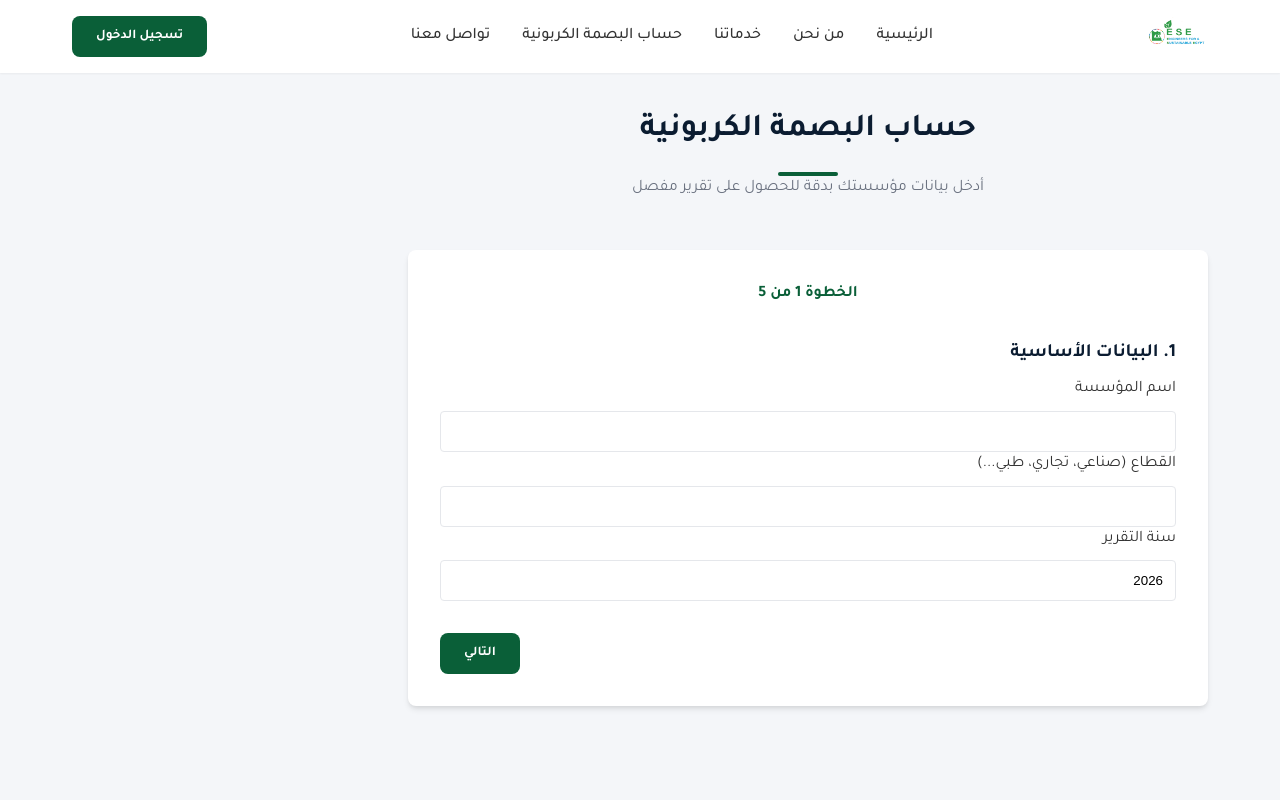
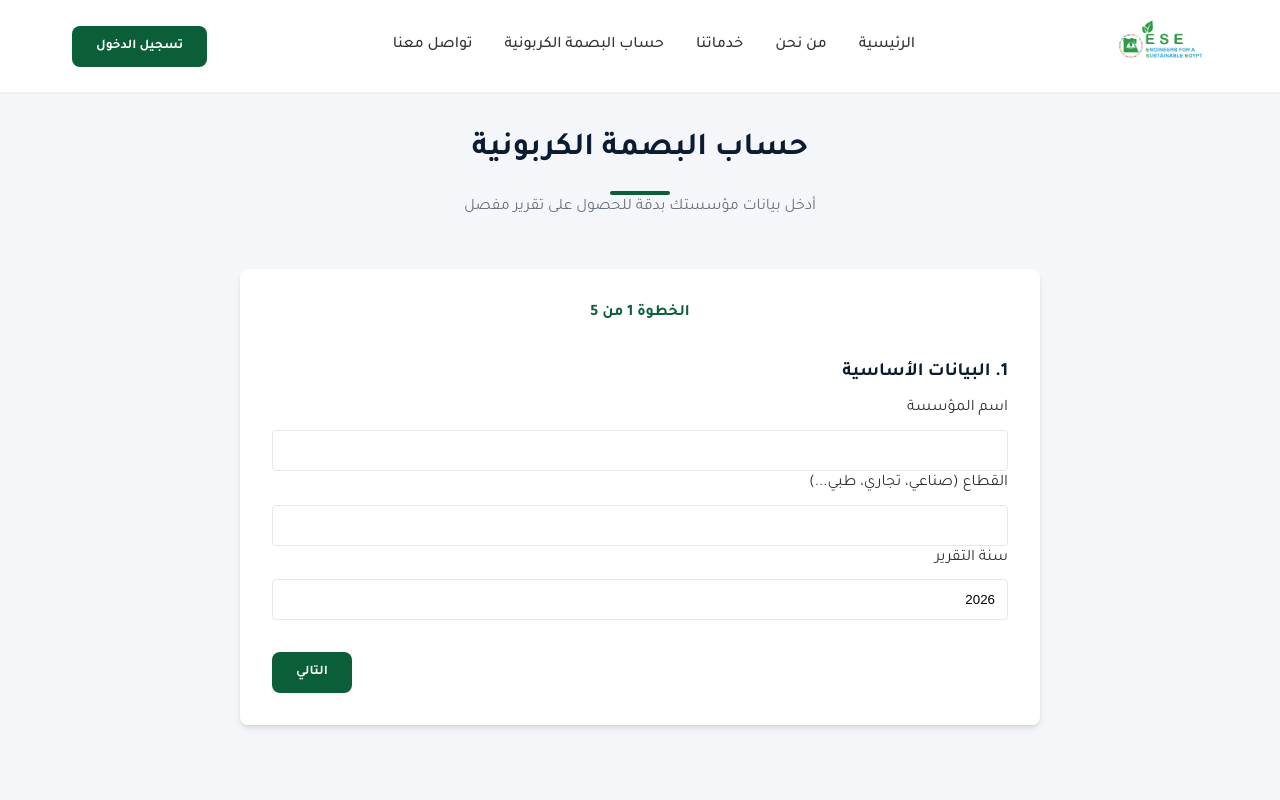
Before and after one commit to ESE-2030/carbon-footprint-platform, a React (Vite) app: page /#/calculator in a window 1280 px wide. Shown: the top 800 px of the page. Built offline with nearby package versions, Linux system fonts and the light colour scheme.

Commit message:
Center calculator, enlarge logo, and add README documentation

```diff
--- a/src/components/Navbar.jsx
+++ b/src/components/Navbar.jsx
@@ -9,7 +9,7 @@ const Navbar = () => {
         <nav className="navbar">
             <div className="navbar-container">
                 <Link to="/" className="navbar-logo">
-                    <img src={logoImage} alt="ESE Logo" style={{ height: '40px', objectFit: 'contain' }} />
+                    <img src={logoImage} alt="ESE Logo" style={{ height: '60px', objectFit: 'contain' }} />
                 </Link>
                 <ul className="navbar-menu">
                     <li><Link to="/">الرئيسية</Link></li>
--- a/src/index.css
+++ b/src/index.css
@@ -89,6 +89,9 @@ main {
     max-width: 1200px;
     margin: 0 auto;
     width: 100%;
+    display: flex;
+    flex-direction: column;
+    align-items: center;
 }
 
 /* Buttons */
--- a/src/pages/Calculator.jsx
+++ b/src/pages/Calculator.jsx
@@ -73,8 +73,8 @@ const Calculator = () => {
     };
 
     return (
-        <div className="calculator-page section-padding">
-            <div className="container" style={{ maxWidth: '800px' }}>
+        <div className="calculator-page section-padding" style={{ width: '100%' }}>
+            <div className="container" style={{ maxWidth: '800px', margin: '0 auto' }}>
                 <div className="section-header text-center">
                     <h2>حساب البصمة الكربونية</h2>
                     <div className="divider"></div>
```
Also changed, not shown: 1 other file (tests, documents, lock files or other folders).
